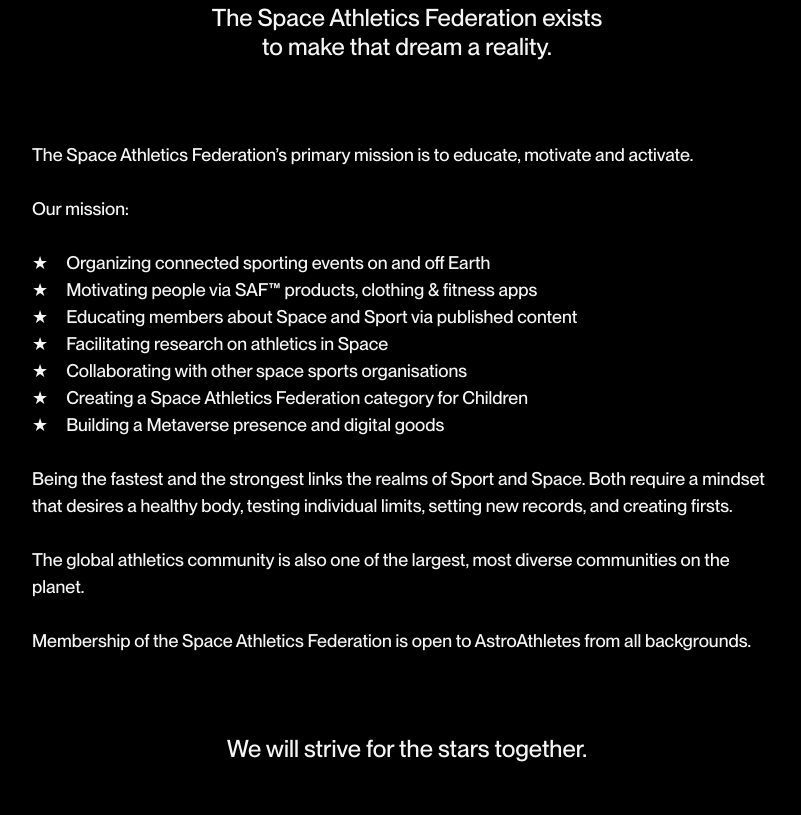
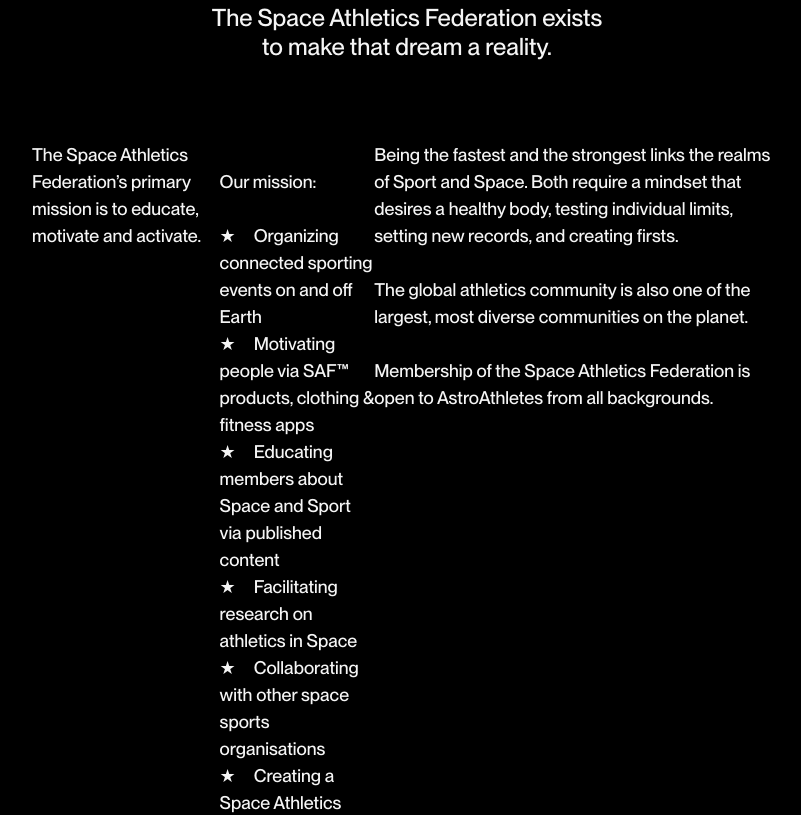
Before and after one commit to doglink/spaceathleticsfederation, a website: page index.html in a window 1280 px wide. Shown: the part 2293-3108 px from the top of the page, without its empty margins (233-1034 px from the left). Drawn offline with Linux system fonts and the light colour scheme.

Commit message:
new div for goals

```diff
--- a/index.html
+++ b/index.html
@@ -133,6 +133,7 @@
   <div class="mission">
     The Space Athletics Federation’s primary mission is to educate,
     motivate and activate.<br />
+  <div class="goals">
     <br />
     Our mission:<br />
     <br />
@@ -144,6 +145,7 @@
     ★ Creating a Space Athletics Federation category for Children<br />
     ★ Building a Metaverse presence and digital goods<br />
     <br />
+  </div>
     Being the fastest and the strongest links the realms of Sport and Space.
     Both require a mindset that desires a healthy body, testing individual
     limits, setting new records, and creating firsts.<br />
```
